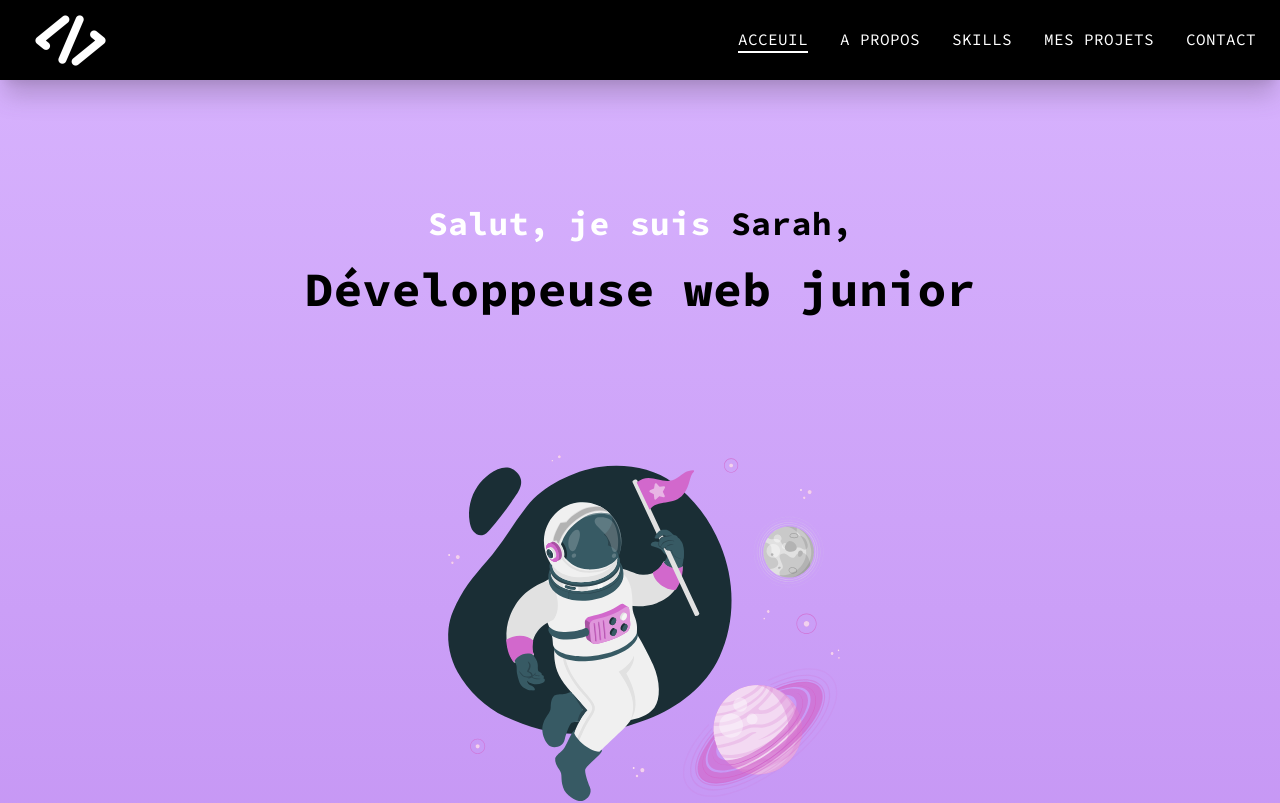
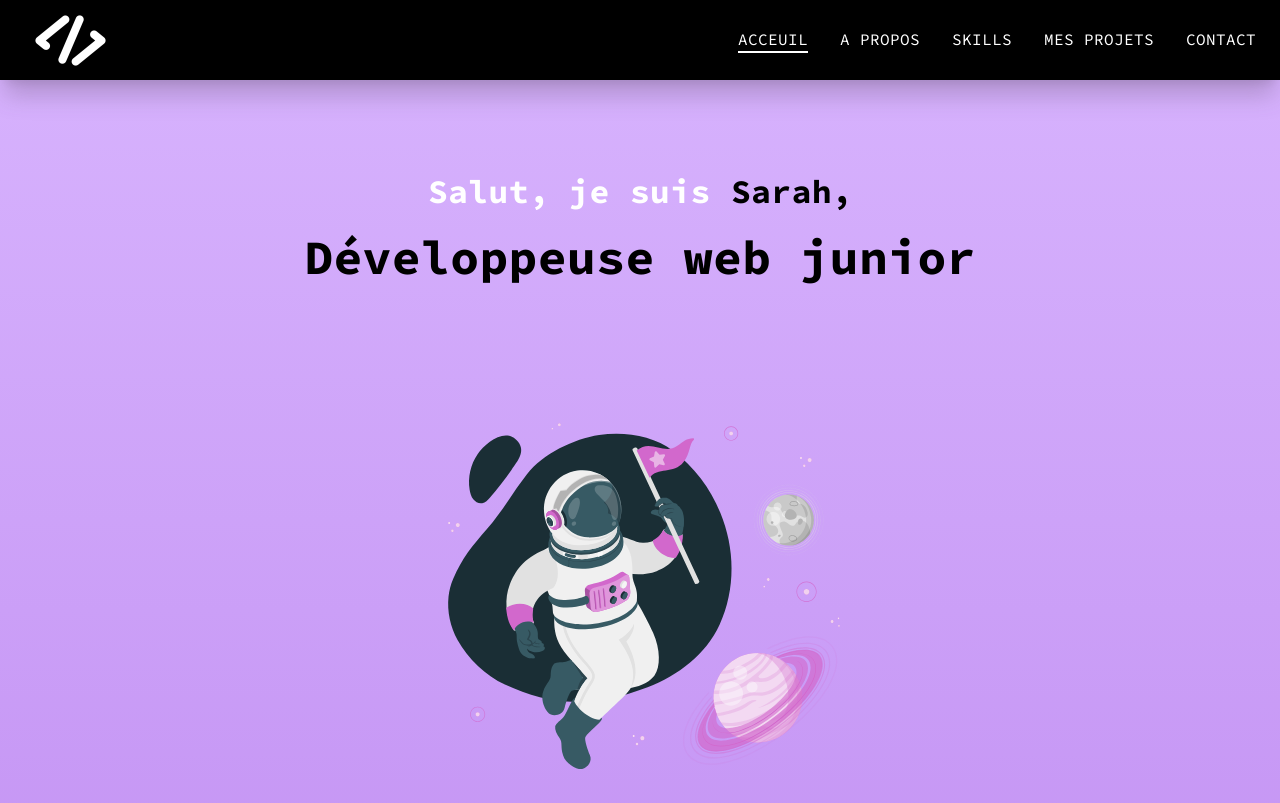
Before and after one commit to SDlevelUp/portfolio-sdlevelup, a Next.js app: page / in a window 1280 px wide. Shown: the top 803 px of the page. Built offline with nearby package versions, Linux system fonts and the light colour scheme.

Commit message:
Update Main.jsx

```diff
--- a/components/Main.jsx
+++ b/components/Main.jsx
@@ -28,8 +28,8 @@ function Main() {
     return (
         <div id="home" className='w-full lg:h-[120vh] md:h-screen text-center'>
             <div className='max-w-[1240px] h-full w-full mx-auto p-2 flex items-center justify-center'>
-                <div>
-                    <h1 className='py-4 pt-[80px] text-[33px]'>
+                <div className="pt[50px]">
+                    <h1 className='py-4 text-[33px]'>
                         Salut&#44; je suis <span className='text-[#000]'> Sarah&#44;</span>
                     </h1>
 
```
